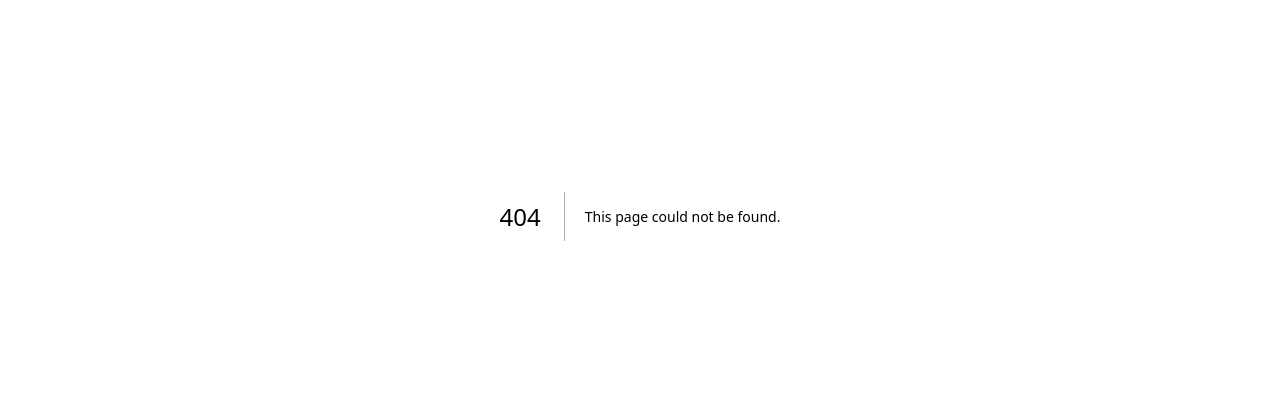
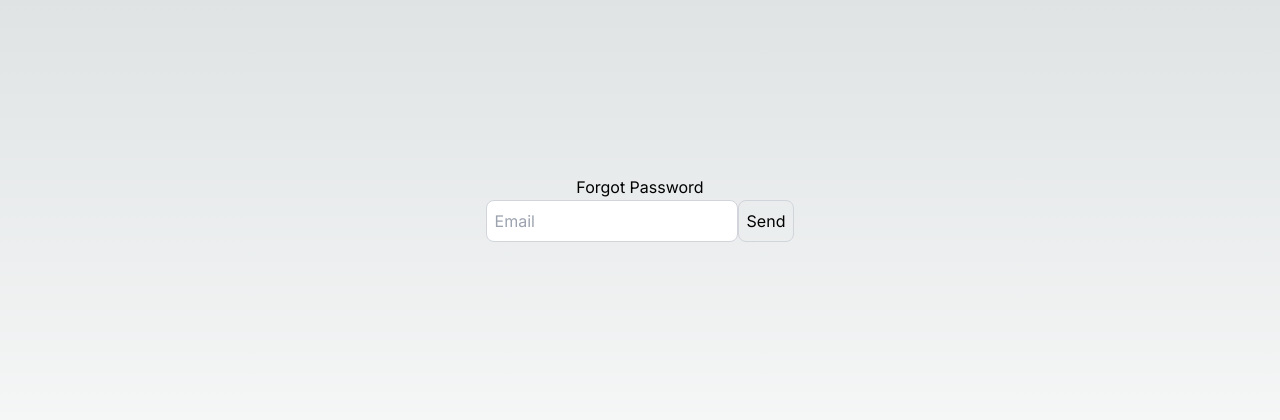
Before and after one commit to OnPaceCoder/Next-Auth, a Next.js app: page /forgotpassword in a window 1280 px wide. Before the commit this address had no page. Shown: the part 184-604 px from the top of the page. Built offline with nearby package versions, Linux system fonts and the light colour scheme.

Commit message:
Add: Forgot password UI

```diff
--- /dev/null
+++ b/src/app/forgotpassword/page.tsx
@@ -0,0 +1,120 @@
+"use client";
+
+import axios from "axios";
+import Link from "next/link";
+import { useRouter } from "next/navigation";
+
+import React, { useEffect, useState } from "react";
+import toast from "react-hot-toast";
+
+export default function ForgotPassword() {
+  const router = useRouter();
+  const [token, setToken] = React.useState("");
+  const [loading, setLoading] = React.useState(false);
+  const [email, setEmail] = React.useState("");
+  const [user, setUser] = React.useState({
+    newPassword: "",
+    confirmPassword: "",
+    token: "",
+  });
+
+  useEffect(() => {
+    const urlToken = window.location.search.split("=")[1];
+    setToken(urlToken || "");
+  }, []);
+
+  const onSubmit = async () => {
+    try {
+      setLoading(true);
+
+      const response = await axios.post("/api/users/forgotpassword", {
+        email,
+      });
+
+      router.push("/login");
+    } catch (error: any) {
+      console.log(error);
+      toast.error(error.message);
+    } finally {
+      setLoading(false);
+    }
+  };
+  const onSend = async () => {
+    setUser({ ...user, token });
+    console.log(user);
+    try {
+      if (user.confirmPassword !== user.newPassword) {
+        throw new Error("Password mismatch");
+      }
+      setLoading(true);
+
+      const response = await axios.post("/api/users/updatepassword", {
+        user,
+      });
+      console.log(response.data);
+      router.push("/login");
+    } catch (error: any) {
+      console.log(error.message);
+      toast.error(error.message);
+    } finally {
+      setLoading(false);
+    }
+  };
+  return (
+    <div className="flex flex-col items-center justify-center min-h-screen py-2">
+      <h1>Forgot Password</h1>
+      <hr />
+
+      {token.length > 0 ? (
+        <div className="flex flex-col py-4">
+          <label htmlFor="username">New Password</label>
+          <input
+            className="p-2 border border-gray-300 rounded-lg mb-4 focus:outline-none focus:border-gray-600 text-black"
+            type="password"
+            id="newPassword"
+            value={user.newPassword}
+            onChange={(e) => setUser({ ...user, newPassword: e.target.value })}
+            placeholder="New Password"
+          />
+
+          <label htmlFor="password">Confirm password</label>
+          <input
+            className="p-2 border fborder-gray-300 rounded-lg mb-4 focus:outline-none focus:border-gray-600 text-black"
+            type="password"
+            id="password"
+            value={user.confirmPassword}
+            onChange={(e) =>
+              setUser({ ...user, confirmPassword: e.target.value })
+            }
+            placeholder="Confirm Password"
+          />
+
+          <button
+            onClick={onSend}
+            className="p-2 border border-gray-300 rounded-lg mb-4 focus:outline-none focus:border-gray-600"
+          >
+            Submit
+          </button>
+        </div>
+      ) : (
+        <div>
+          <input
+            className="p-2 border border-gray-300 rounded-lg mb-4 focus:outline-none focus:border-gray-600 text-black"
+            type="email"
+            id="email"
+            value={email}
+            onChange={(e) => setEmail(e.target.value)}
+            placeholder="Email"
+          />
+
+          <button
+            onClick={onSubmit}
+            className="p-2 border border-gray-300 rounded-lg mb-4 focus:outline-none focus:border-gray-600"
+          >
+            Send
+          </button>
+        </div>
+      )}
+    </div>
+  );
+}
```
